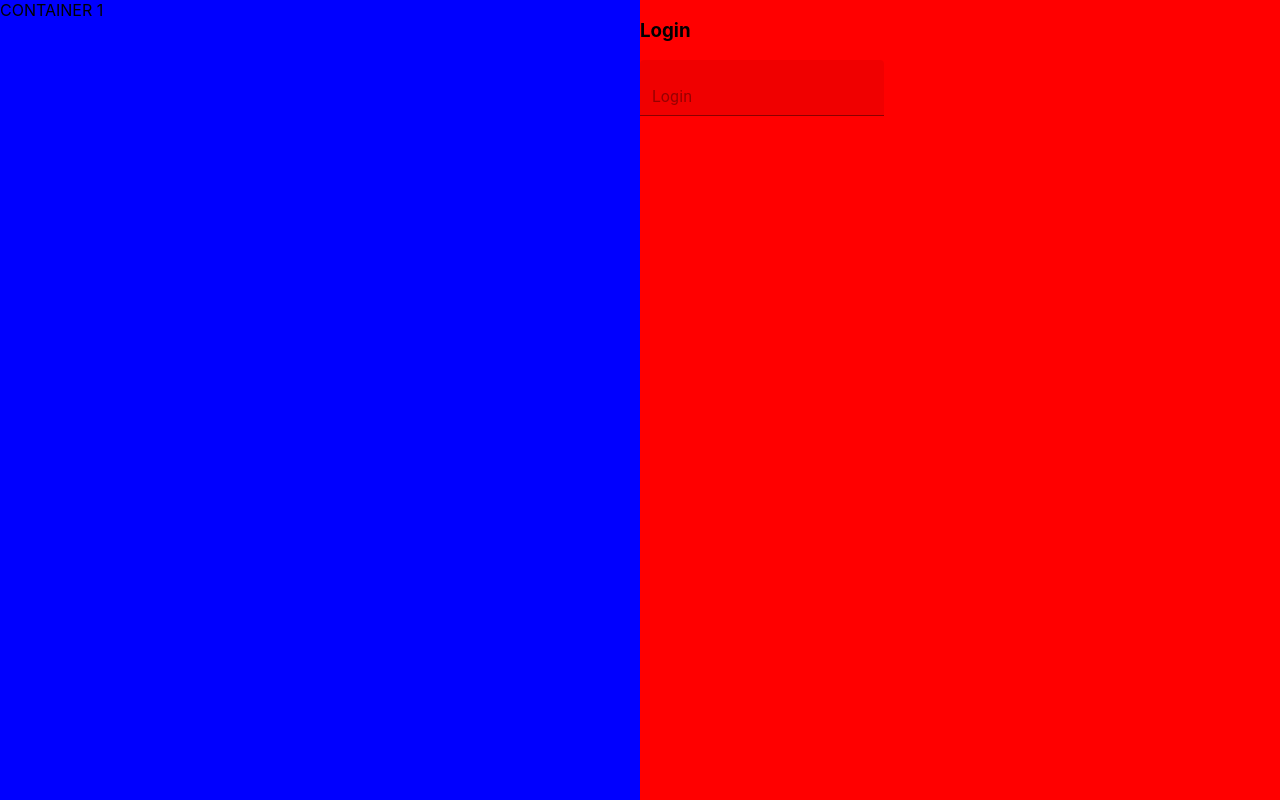
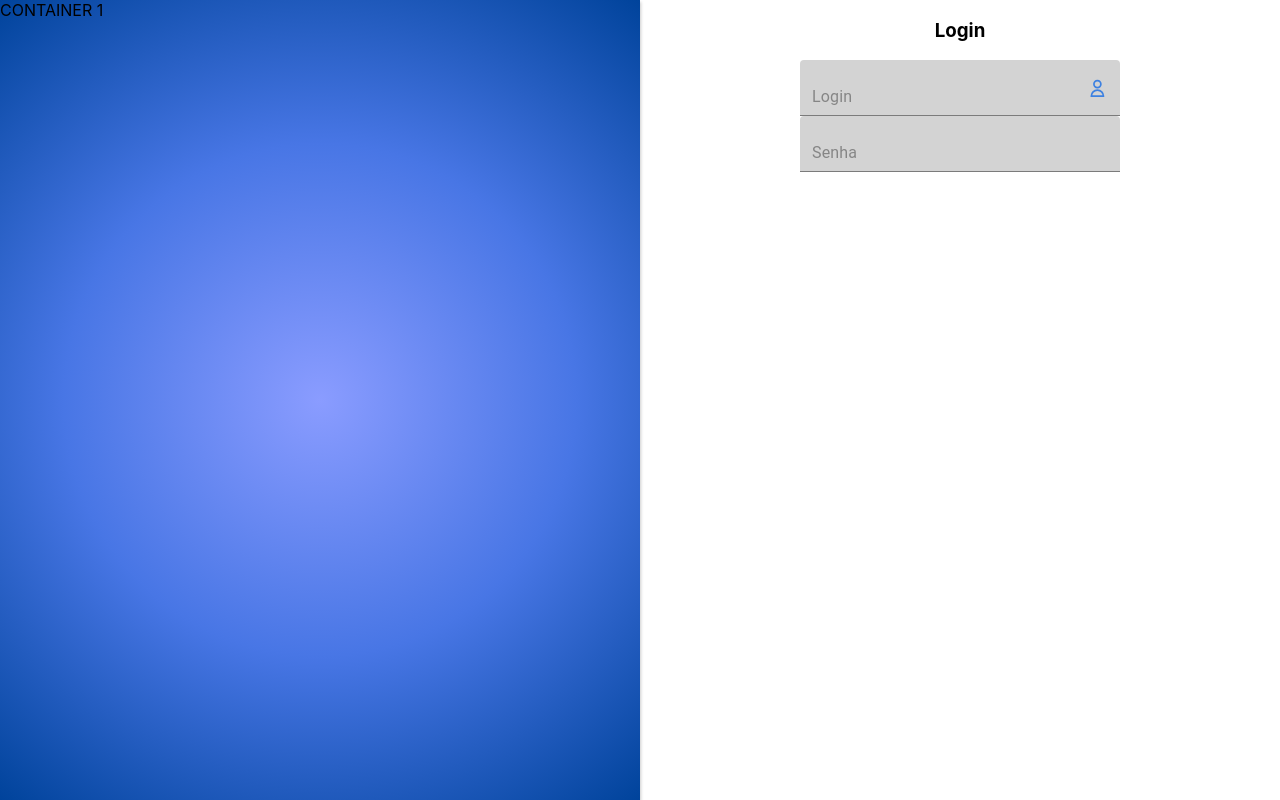
Before and after one commit to brunopaiva1/login, a React (Create React App) app: page / in a window 1280 px wide. Built offline with nearby package versions, Linux system fonts and the light colour scheme.

Commit message:
introduzindo lib react-icons

```diff
--- a/package.json
+++ b/package.json
@@ -10,6 +10,7 @@
     "cra-template": "1.2.0",
     "react": "^19.0.0",
     "react-dom": "^19.0.0",
+    "react-icons": "^5.4.0",
     "react-scripts": "5.0.1",
     "styled-components": "^6.1.13",
     "web-vitals": "^4.2.4"
--- a/src/components/Signin/index.tsx
+++ b/src/components/Signin/index.tsx
@@ -1,6 +1,7 @@
 import React from "react"
 import { Container, Form, Logo } from "./styles";
-import { FilledInput } from "@mui/material";
+import { FilledInput, InputAdornment } from "@mui/material";
+import { HiOutlineUser } from "react-icons/hi"
 
 export const Signin = () =>{
     return(
@@ -11,14 +12,30 @@ export const Signin = () =>{
             <div className="container2">
                 <Form>
                     <Logo>
-                        <h3>Login</h3>
-
+                    </Logo>
+                    <h3>Login</h3>
                         <FilledInput
                             id="filled-adornment-weight"
                             className="input"
                             placeholder="Login"
+                            endAdornment={
+                                <InputAdornment position="end">
+                                    <HiOutlineUser
+                                    style={{
+                                        color: "#0563e7ba",
+                                        fontSize: "1.3rem",
+                                    }}
+                                    />
+                                </InputAdornment>
+                            }
+
                         />
-                    </Logo>
+                        <FilledInput
+                            id="filled-adornment-weight"
+                            className="input"
+                            type="password"
+                            placeholder="Senha"
+                        />
                 </Form>
             </div>
            </div>
--- a/src/components/Signin/styles.ts
+++ b/src/components/Signin/styles.ts
@@ -10,17 +10,39 @@ export const Container = styled.div`
 
     .container1 {
         width: 50%;
-        background: blue;
+        background-image: radial-gradient(
+            circle at 50% 50%,
+            #8a9cff 0,
+            #4876e5 50%,
+            #00439b 100%
+        );
+        box-shadow: 1px 2px 3px #ccc;
         height: 100vh;
     }
 
     .container2 {
         width: 50%;
-        background: red;
+        display: flex
+        align-items: center;
+        margin: auto;
+        // background: red;
         height: 100vh;
     }
 `;
 
-export const Form = styled.form``;
+export const Form = styled.div`
+    display: flex;
+    flex-direction: column;
+    width: 100%;
+    height: 50vh;
+    align-items: center;
+    margin: auto;
+    .input{
+        width: 50%;
+        justify-content: center;
+        margin auto;
+        background: #d3d3d3;
+    }
+`;
 
 export const Logo = styled.div``;
```
Also changed, not shown: 1 other file (tests, documents, lock files or other folders).
